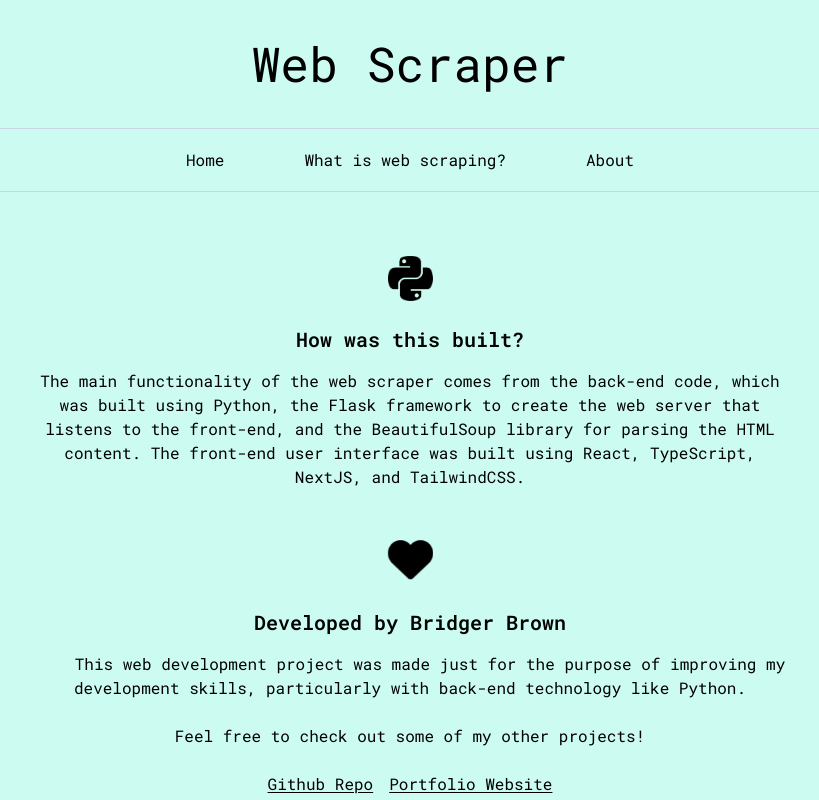
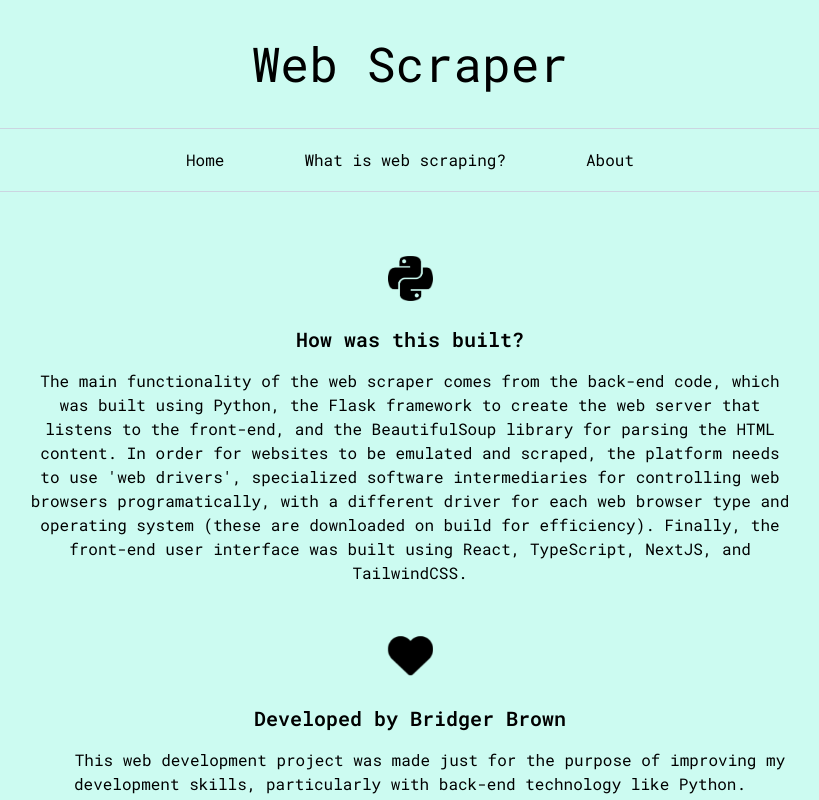
Before and after one commit to bridgerbrown/web-scraper-python, a Next.js app in the folder frontend/: page /about in a window 1280 px wide. Shown: the top 800 px of the page, without its empty margins (230-1049 px from the left). Built offline with nearby package versions, Linux system fonts and the light colour scheme.

Commit message:
new handling of zip file, diff stable binary driver

```diff
--- a/frontend/app/about/page.tsx
+++ b/frontend/app/about/page.tsx
@@ -27,7 +27,11 @@ export default function About() {
           <p className={pCSS}>
             The main functionality of the web scraper comes from the back-end code, which was built using Python, the
             Flask framework to create the web server that listens to the front-end, and the BeautifulSoup
-            library for parsing the HTML content. The front-end user interface was built using React, TypeScript, NextJS, and TailwindCSS.
+            library for parsing the HTML content. In order for websites to be emulated and scraped,
+            the platform needs to use 'web drivers', specialized software intermediaries for
+            controlling web browsers programatically, with a different driver for each web browser type and
+            operating system (these are downloaded on build for efficiency).
+            Finally, the front-end user interface was built using React, TypeScript, NextJS, and TailwindCSS.
           </p>
         </div>
         <div className={sectionCSS}>
```
Also changed, not shown: 2 other files (tests, documents, lock files or other folders).
